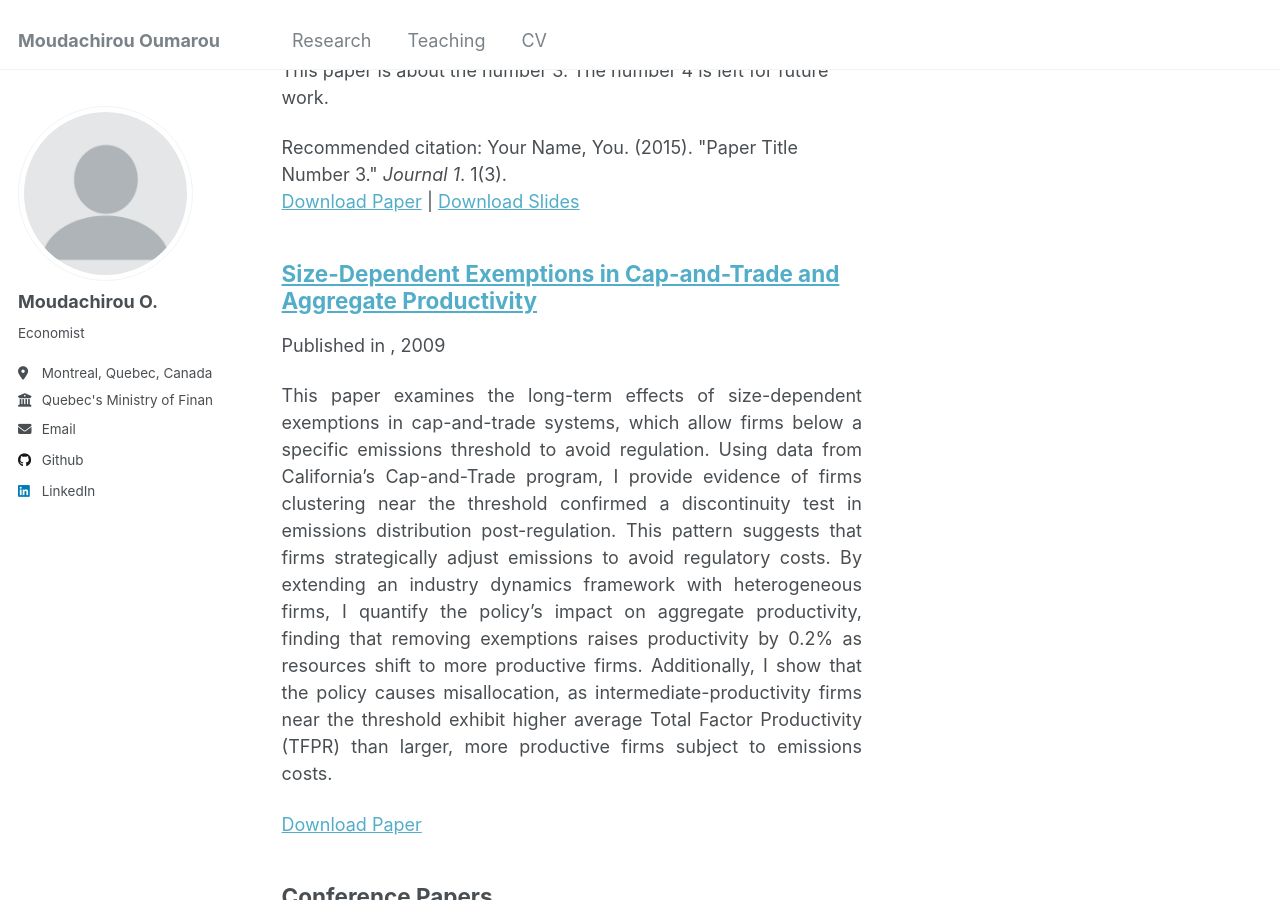
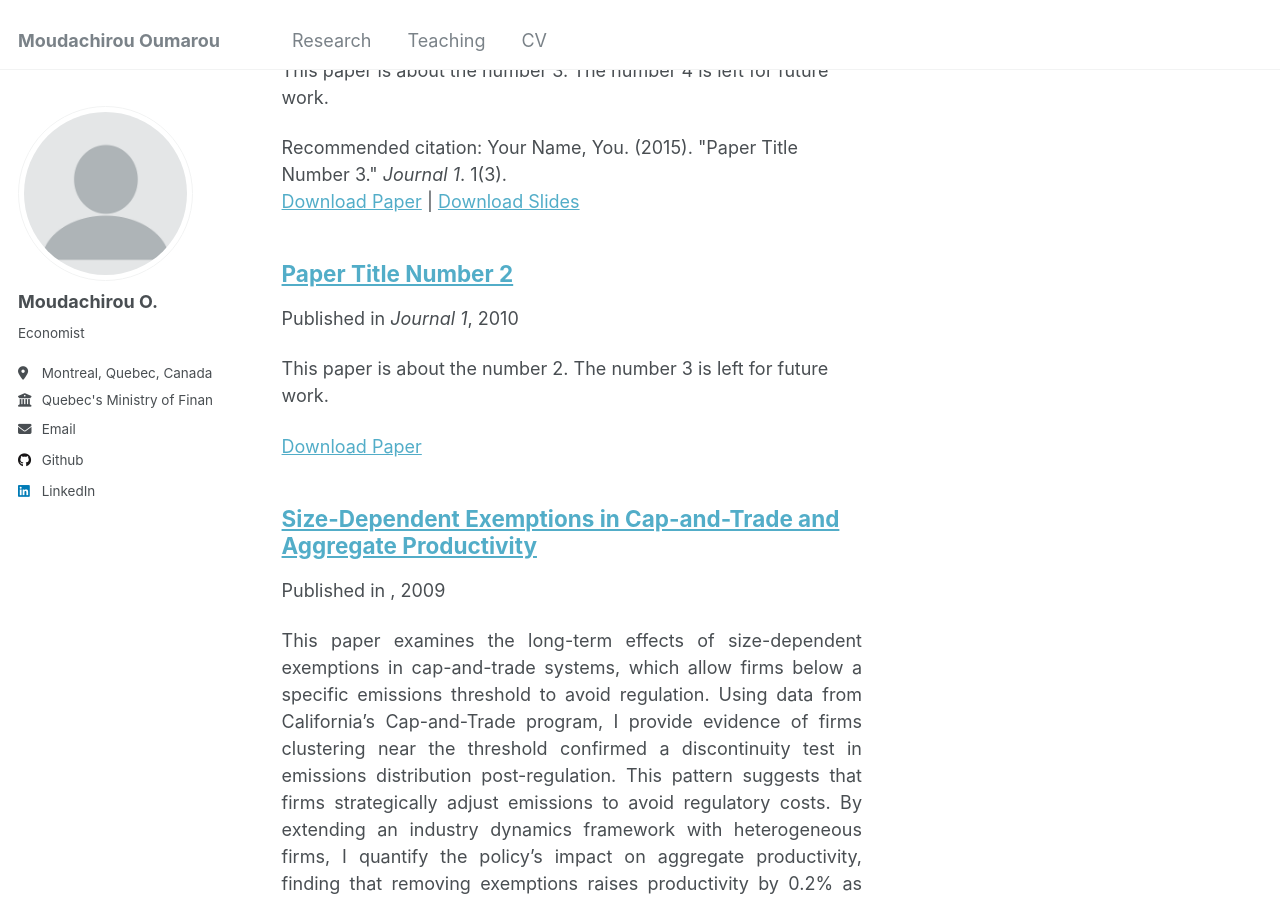
Before and after one commit to oumaroumoudachirou/oumaroumoudachirou.github.io, a Jekyll site: the page built from _pages/publications.html, in a window 1280 px wide and 900 px high, scrolled down 309 px. Built offline with Jekyll 4.4.1, drawn with Linux system fonts in a browser that asks for light colours.

Commit message:
Update 2010-10-01-paper-title-number-2.md

```diff
--- a/_publications/2010-10-01-paper-title-number-2.md
+++ b/_publications/2010-10-01-paper-title-number-2.md
@@ -3,12 +3,11 @@ title: "Paper Title Number 2"
 collection: publications
 category: manuscripts
 permalink: /publication/2010-10-01-paper-title-number-2
-<!--excerpt: 'This paper is about the number 2. The number 3 is left for future work.' -->
+excerpt: 'This paper is about the number 2. The number 3 is left for future work.'
 date: 2010-10-01
 venue: 'Journal 1'
-<!-- slidesurl: 'http://academicpages.github.io/files/slides2.pdf' -->
+slidesurl: 'http://academicpages.github.io/files/slides2.pdf'
 paperurl: 'http://academicpages.github.io/files/paper2.pdf'
-<!--citation: 'Your Name, You. (2010). &quot;Paper Title Number 2.&quot; <i>Journal 1</i>. 1(2).' -->
 ---
 
 The contents above will be part of a list of publications, if the user clicks the link for the publication than the contents of section will be rendered as a full page, allowing you to provide more information about the paper for the reader. When publications are displayed as a single page, the contents of the above "citation" field will automatically be included below this section in a smaller font.
```
